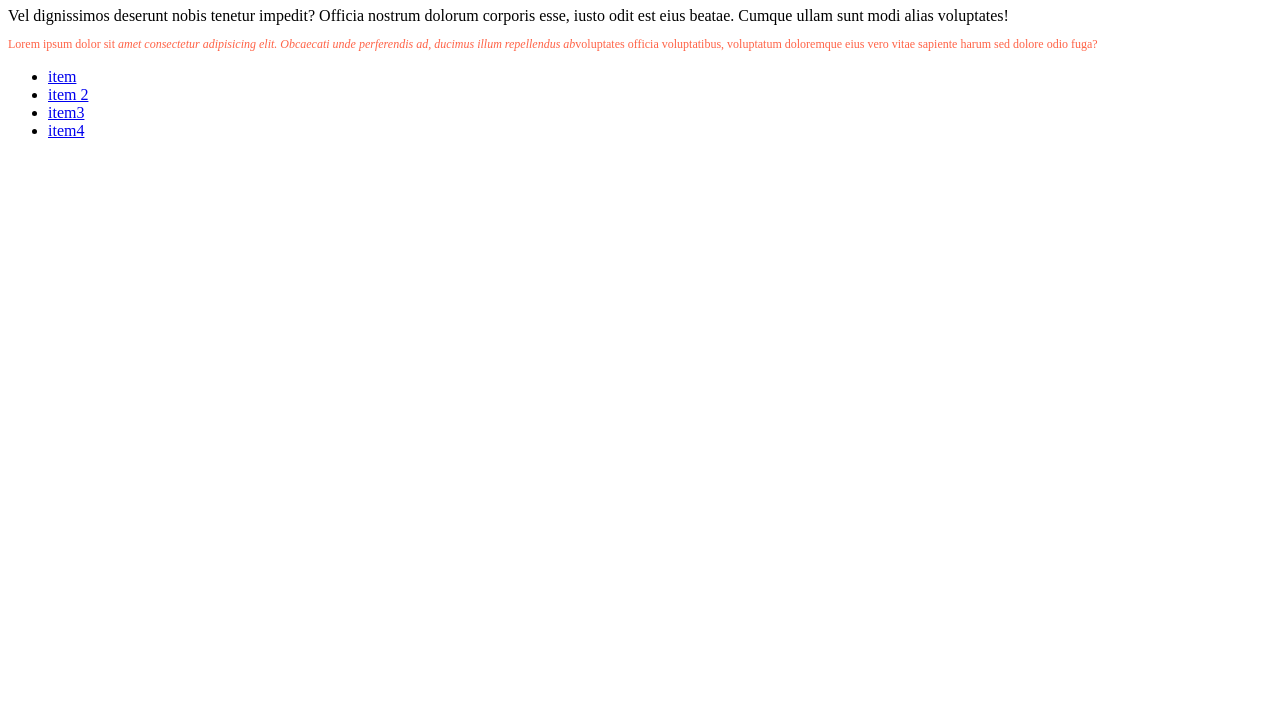
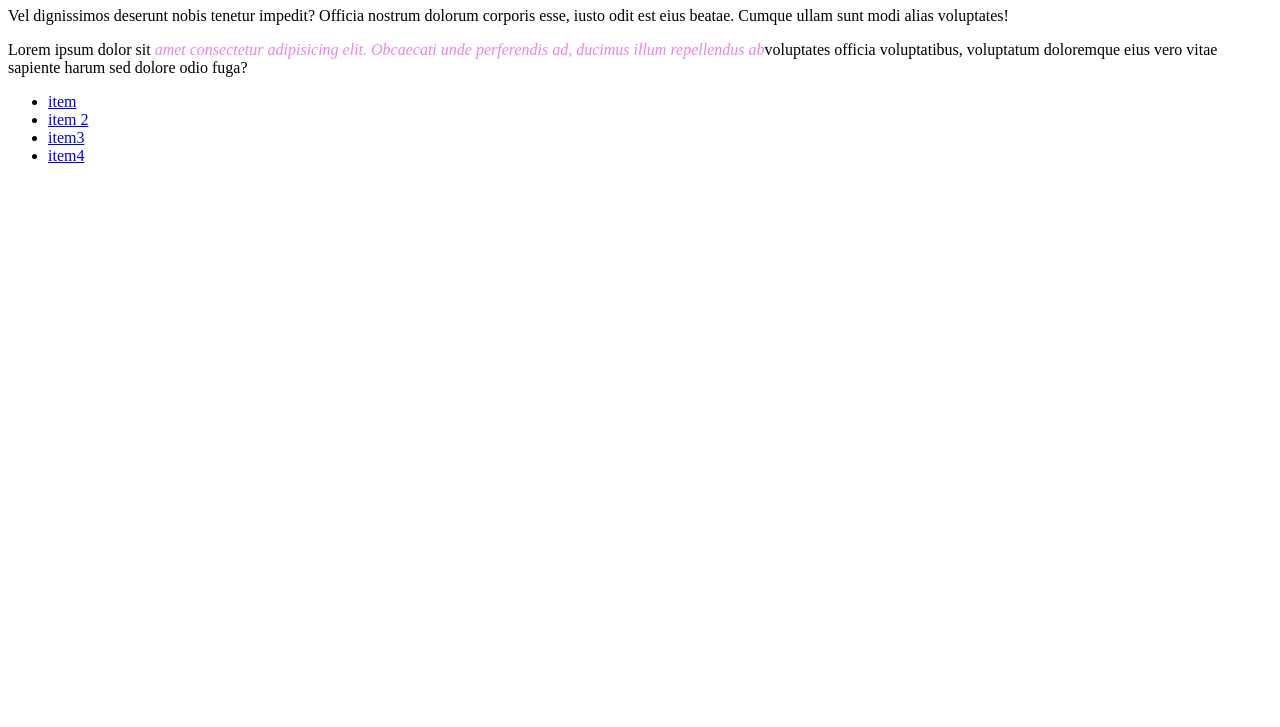
Before and after one commit to stephanie-vm/clase_6-Dise-o-web-1, a plain HTML site: page index.html in a window 1280 px wide. Shown: the part 73-800 px from the top of the page. Drawn offline with Linux system fonts and the light colour scheme.

Commit message:
selector descendiente

```diff
--- a/css/style.css
+++ b/css/style.css
@@ -3,14 +3,14 @@
     color: teal;
 }**/
 /*selector etiquetas*/
-p {
+/*p {
     color:tomato;
     font-size: 12px;
+}*/
+/*selector descendiente*/
+p em{
+    color: violet;
 }
-/*selector descendiente*/
-/*p em{
-    color: violet;
-}*/
 /*selector clase*/
 /*.item {
     color:firebrick;
```
